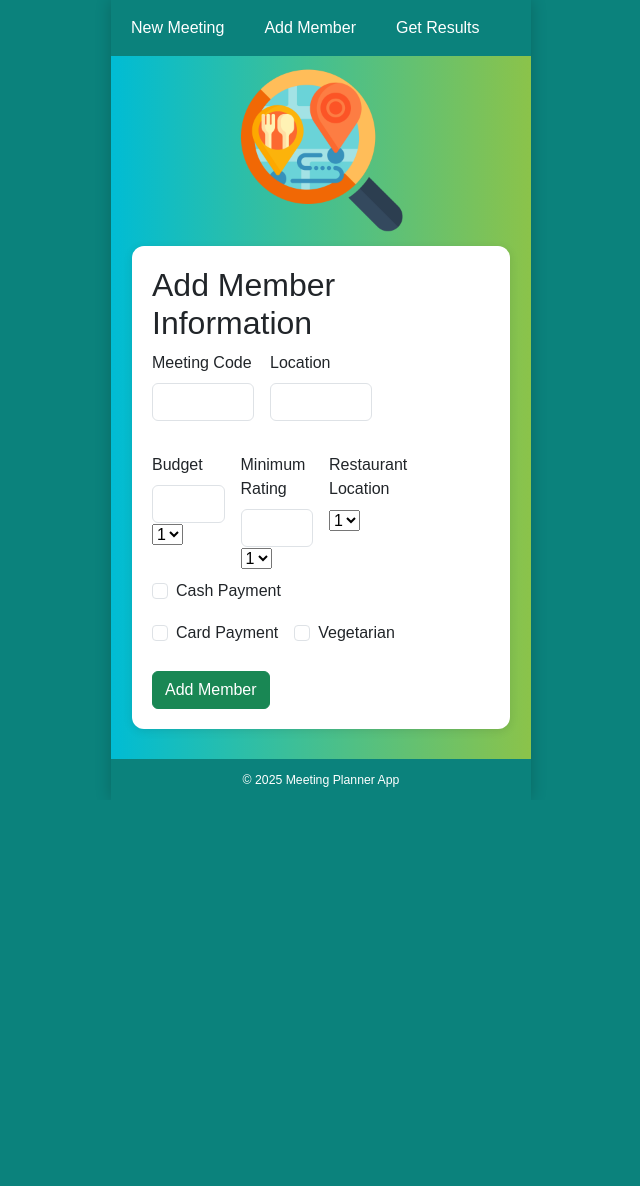
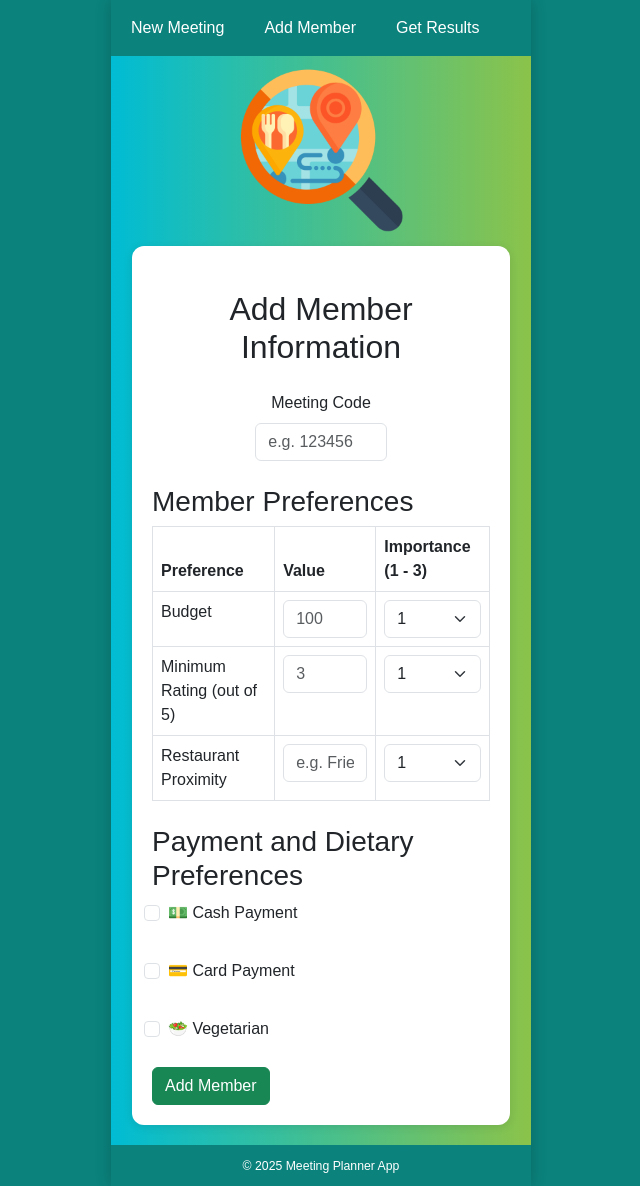
Before and after one commit to flixi67/restaurant-picker, a Flask app: page /join_meeting in a window 1280 px wide. Shown: the whole page, without its empty margins (319-959 px from the left). Before the commit the page ends 787 px from the top, so only its background shows below. Run offline with Flask 3, Linux system fonts and the light colour scheme.

Commit message:
Debug end_price; save and show restaurant name, description, cuisine; delete unneeded (and empty) meetings we used; restructure results page
1. Add if else logic to avoid issue where there is no restaurant end price. If so, skip. But if there is only one restaurant, then keep it but use a placeholder price. May need to add message to user about this.
2. Loop per restaurant to give a clean result table per restaurant rather than just table view of all restaurants per row
3. Save restaurant name, description, cuisine from API; updated models; deleted old tables and initiate again; update html to display these new variables, etc
4. Add restaurant google maps URL to results page
5. Limit meeting ID to 6 numbers (and no negative numbers) in input member page
6. Restructure members form, add text
7. Add homepage instructions
8. Add placeholder text in members form as example of what to input
9. Limit preferences to 1-3, using dropdown instead of text input
10. Added emojis in members form!

```diff
--- a/app/models.py
+++ b/app/models.py
@@ -22,6 +22,8 @@ class Restaurants(db.Model):
     __tablename__ = 'restaurants'
 
     id = db.Column(db.String(100), primary_key=True)
+    name = db.Column(db.String(100), nullable=False)
+    description = db.Column(db.Text)
     meeting_id = db.Column(db.String, db.ForeignKey('meetings.id', ondelete='CASCADE'), nullable=False)
     rating = db.Column(db.Numeric(3, 2), nullable=True)
     google_maps_uri = db.Column(db.String(200), nullable=False)
--- a/app/templates/layout.html
+++ b/app/templates/layout.html
@@ -105,6 +105,39 @@
         <!-- Main page content -->
         <div class="content-container">
             {% block content %}
+            <!-- Description of the app -->
+            <div class="app-description">
+                <h2>How to Use the Restaurant Matching App</h2>
+                <ol>
+                    <li>
+                        <strong>Click <a href="{{ url_for('main.new_meeting') }}">‘New Meeting’</a></strong> to start a new session.
+                        Set the group size, preferred date, and time.
+                        You will receive a unique <strong>Meeting ID</strong>.
+                    </li>
+                    <li>
+                        <strong>Go to <a href="{{ url_for('main.join_meeting') }}">‘Add Member’</a></strong> and enter the Meeting ID.
+                        Fill in your preferences:
+                        <ul>
+                            <li>Your location</li>
+                            <li>Maximum budget</li>
+                            <li>Minimum restaurant rating</li>
+                            <li>Importance ranking (1–3) for:
+                                <ul>
+                                    <li>Budget</li>
+                                    <li>Rating</li>
+                                    <li>Closeness of the restaurant</li>
+                                </ul>
+                            </li>
+                            <li>Payment method (Card, Cash)</li>
+                            <li>Dietary preference (Vegetarian)</li>
+                        </ul>
+                    </li>
+                    <li>
+                        Once all members have submitted their preferences, go to <strong><a href = "{{url_for('main.recommendations_redirect')}}">‘Get Results’</a></strong>,
+                        enter the Meeting ID, and view the restaurant recommendations customized for your group.
+                    </li>
+                </ol>
+            </div>
             {% endblock %}
         </div>
 
--- a/app/templates/member_form.html
+++ b/app/templates/member_form.html
@@ -2,66 +2,76 @@
 {% extends "layout.html" %}
 
 {% block content %}
-<h2>Add Member Information</h2>
+<h2 class="text-center my-4">Add Member Information</h2>
 <form action="/join_meeting" method="POST">
-    <div class="row g-3">
-        <!-- <div class="col-md-4">
-            <label class="form-label">Member ID</label>
-            <input type="number" class="form-control" name="memberid" required>
-        </div> -->
-        <div class="col-md-4">
-            <label class="form-label">Meeting Code</label>
-            <input type="number" class="form-control" name="meetingcode" required>
-            <!-- Limitation: Only 6 digit numbers -->
-        </div>
-        <div class="col-md-4">
-            <label class="form-label">Location</label>
-            <input type="text" class="form-control" name="memberloc" required>
+    <div class="row g-3 justify-content-center">
+        <div class="col-md-5">
+            <label class="form-label text-center d-block" >Meeting Code</label>
+            <input type="number" class="form-control" name="meetingcode" required min="100000" max="999999" placeholder="e.g. 123456">
         </div>
     </div>
-    <div class="row g-3 mt-3">
-        <div class="col-md-3">
-            <label class="form-label">Budget</label>
-            <input type="number" class="form-control" name="memberbudget" min="0">
-            <!-- Give specific budget categories? -->
-            <select name="memberbudgetpreference" id="Budget">
+    <h3 class="mt-4">Member Preferences</h3>
+    <table class="table table-bordered">
+        <thead>
+            <tr>
+                <th>Preference</th>
+                <th>Value</th>
+                <th>Importance (1 - 3)</th>
+            </tr>
+        </thead>
+        <tbody>
+            <tr>
+                <td>Budget</td>
+                <td><input type="number" class="form-control" name="memberbudget" min="0" required placeholder="100"></td>
+                <td>
+                    <select name="memberbudgetpreference" class="form-select" required>
                         <option value="1">1</option>
                         <option value="2">2</option>
                         <option value="3">3</option>
                     </select>
-        </div>
-        <div class="col-md-3">
-            <label class="form-label">Minimum Rating</label>
-            <input type="number" class="form-control" name="memberminrating" min="0" max="5.0">
-            <select name="ratingpreference" id="Minimum">
+                </td>
+            </tr>
+            <tr>
+                <td>Minimum Rating (out of 5)</td>
+                <td><input type="number" class="form-control" name="memberminrating" min="0" max="5.0" step="0.1" required placeholder="3"></td>
+                <td>
+                    <select name="ratingpreference" class="form-select" required>
                         <option value="1">1</option>
                         <option value="2">2</option>
                         <option value="3">3</option>
                     </select>
-        </div>
-        <div class="col-md-3">
-            <label class="form-label">Restaurant Location</label>
-            <select name="restaurantslocation" id="Restaurant">
+                </td>
+            </tr>
+            <tr>
+                <td>Restaurant Proximity</td>
+                <td><input type="text" class="form-control" name="memberloc" required placeholder="e.g. Friedrichstraße 180, 10117 Berlin, Germany"></td>
+                <td>
+                    <select name="restaurantslocation" class="form-select" required>
                         <option value="1">1</option>
                         <option value="2">2</option>
                         <option value="3">3</option>
                     </select>
-        </div>
-        <div class="col-md-9 d-flex flex-wrap gap-3 align-items-center mt-2">
+                </td>
+            </tr>
+        </tbody>
+    </table>
+
+    <h3 class="mt-4">Payment and Dietary Preferences</h3>
+    <div class="row g-3 d-flex flex-wrap gap-3">
         <div class="form-check">
             <input class="form-check-input" type="checkbox" name="membercash" id="membercash">
-                <label class="form-check-label" for="membercash">Cash Payment</label>
+            <label class="form-check-label" for="membercash">💵 Cash Payment</label>
         </div>
         <div class="form-check">
             <input class="form-check-input" type="checkbox" name="membercard" id="membercard">
-                <label class="form-check-label" for="membercard">Card Payment</label>
+            <label class="form-check-label" for="membercard">💳 Card Payment</label>
         </div>
         <div class="form-check">
             <input class="form-check-input" type="checkbox" name="memberveggie" id="memberveggie">
-                <label class="form-check-label" for="memberveggie">Vegetarian</label>
+            <label class="form-check-label" for="memberveggie">🥗 Vegetarian</label>
         </div>
     </div>
-    </div>
+
     <button type="submit" class="btn btn-success mt-4">Add Member</button>
 </form>
 {% endblock %}
```
Also changed, not shown: app/matching_algorithm.py (+16 -3 lines), app/modules/data_pipeline.py (+12 -9 lines), app/static/css/main.css (+11 -0 lines), app/templates/recommendations.html (+37 -12 lines). Lines whose indentation alone changed are shown as unchanged.
